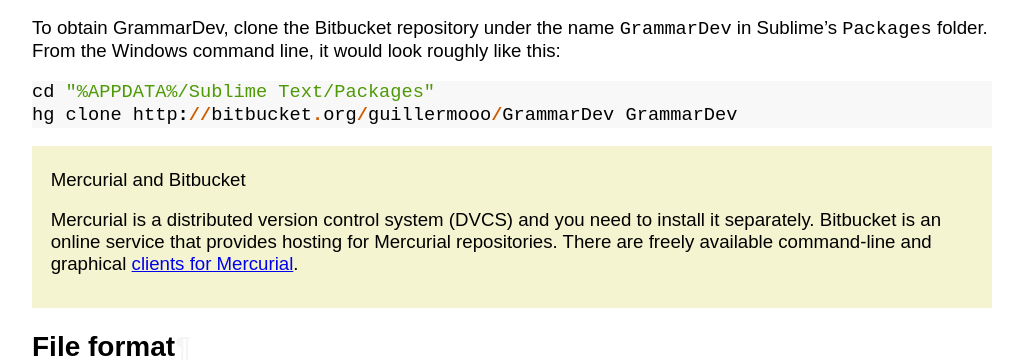
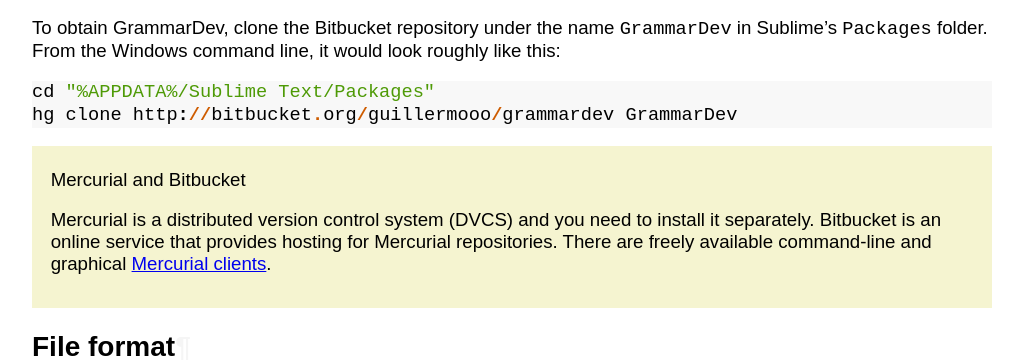
Before and after one commit to guillermooo/sublime-undocs, a Sphinx documentation site: the page built from source/extensibility/grammars.rst, in a window 1280 px wide and 900 px high. Shown: the part 353-714 px from the top of the window, without its empty margins (128-1151 px from the left). Built offline with Sphinx 7.4.7, drawn with Linux system fonts in a browser that asks for light colours.

Commit message:
Improved here, broken there...

```diff
--- a/source/extensibility/grammars.rst
+++ b/source/extensibility/grammars.rst
@@ -27,7 +27,7 @@
 roughly like this::
 
   cd "%APPDATA%/Sublime Text/Packages"
-  hg clone http://bitbucket.org/guillermooo/GrammarDev GrammarDev
+  hg clone http://bitbucket.org/guillermooo/grammardev GrammarDev
 
 
 .. sidebar:: Mercurial and Bitbucket
@@ -35,9 +35,9 @@
   Mercurial is a distributed version control system (DVCS) and you need to install
   it separately. Bitbucket is an online service that provides hosting for Mercurial
   repositories. There are freely available command-line and graphical
-  `clients for Mercurial`_.
+  `Mercurial clients`_.
 
-  .. _`clients for Mercurial`: http://mercurial.selenic.com/downloads/
+  .. _`Mercurial clients`: http://mercurial.selenic.com/downloads/
 
 File format
 ***********
--- a/source/extensibility/snippets.rst
+++ b/source/extensibility/snippets.rst
@@ -21,7 +21,9 @@
 `greeting.sublime-snippet` inside an `Email` package.
 
 The structure of a typical snippet is as follows (including the default hints
-Sublime Text inserts for your convenience)::
+Sublime Text inserts for your convenience):
+
+.. code-block:: xml
 
     <snippet>
         <content><![CDATA[Type your snippet here]]></content>
```
